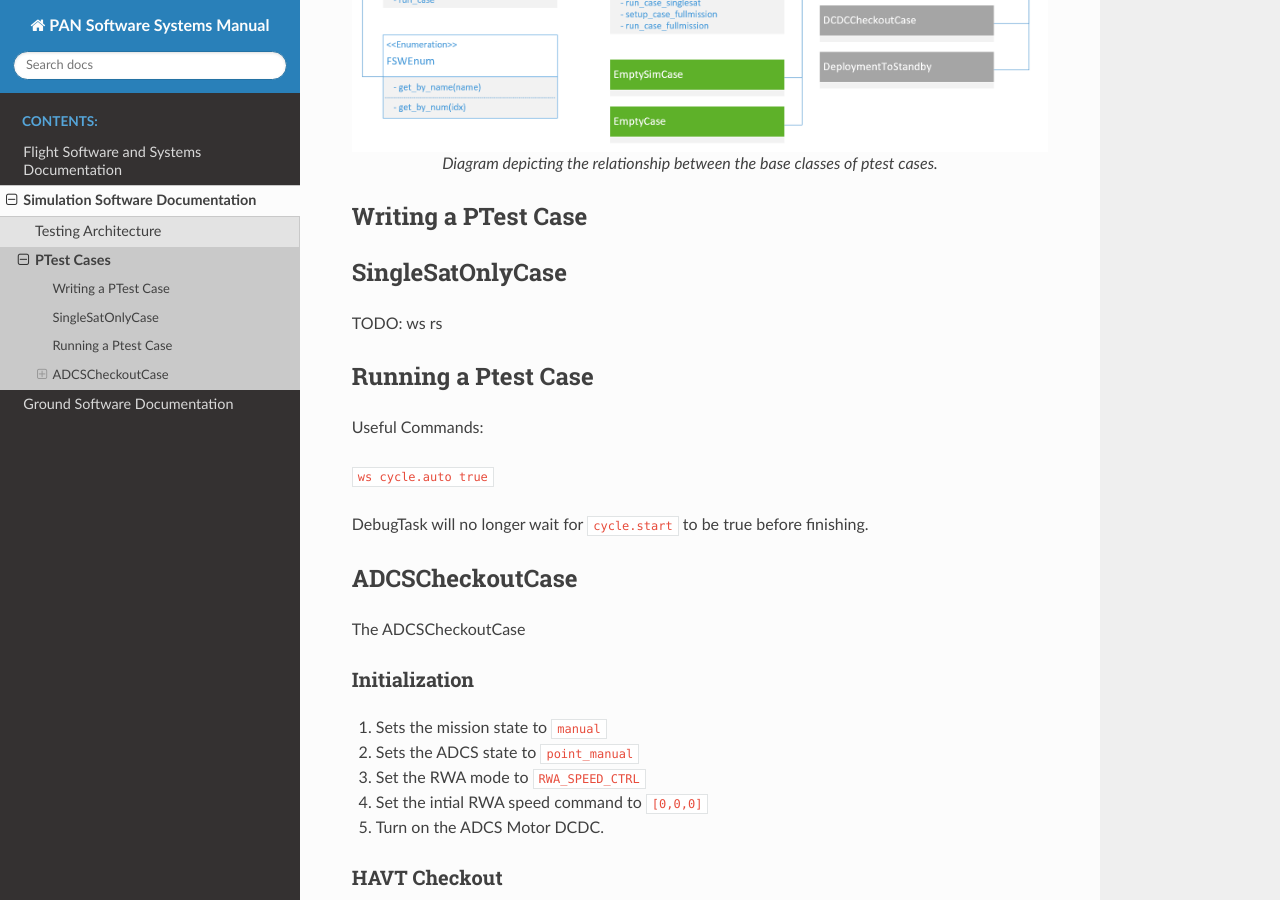
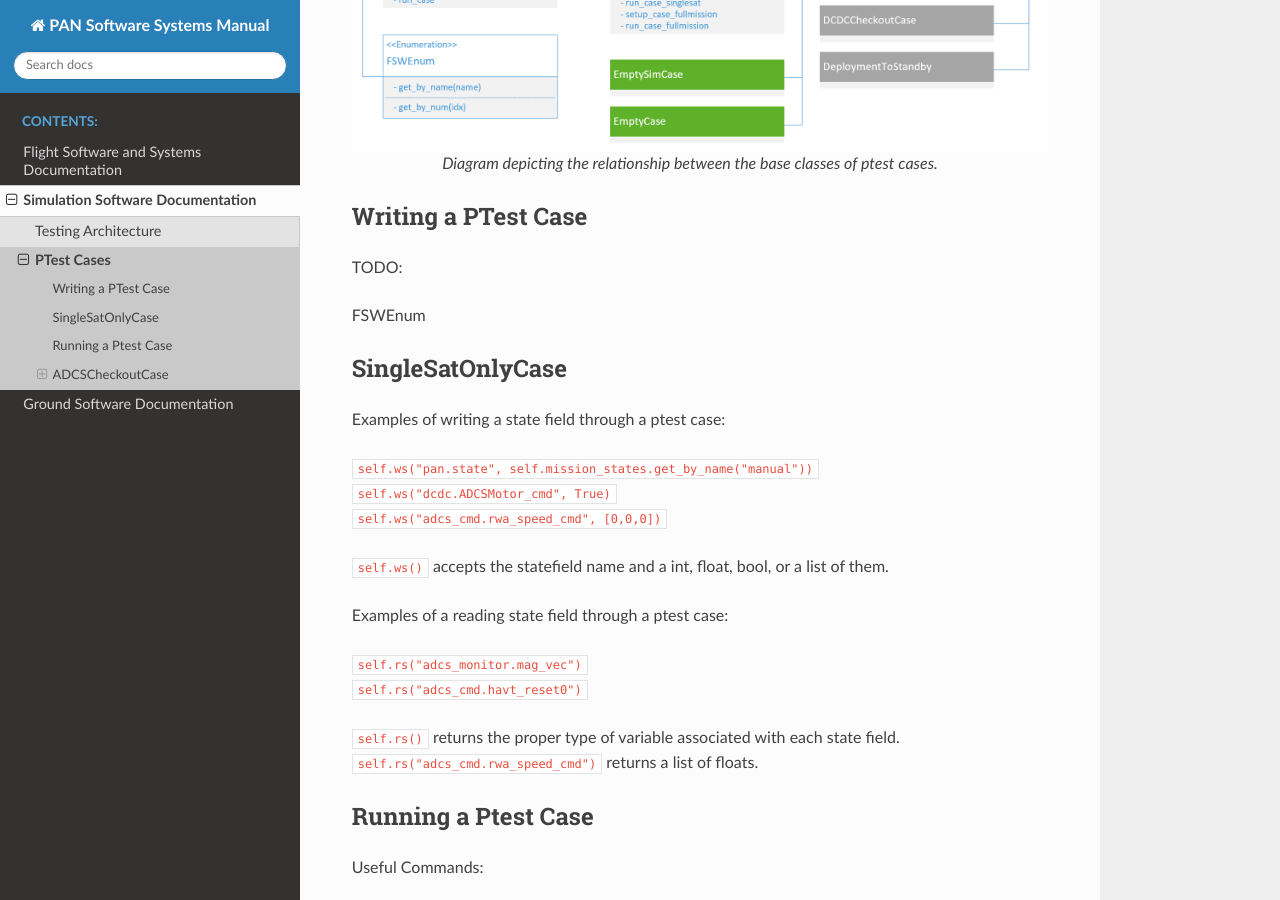
Before and after one commit to pathfinder-for-autonomous-navigation/Documentation, a Sphinx documentation site: the page built from source/psim/ptest_cases.rst, in a window 1280 px wide and 900 px high, scrolled down 542 px. Built offline with Sphinx 7.4.7 and the Read the Docs theme 2.0.0, drawn with Linux system fonts in a browser that asks for light colours.

Commit message:
some ptest documentation

```diff
--- a/source/psim/ptest_cases.rst
+++ b/source/psim/ptest_cases.rst
@@ -21,20 +21,37 @@ See below for an inheritance diagram of the ptest case base classes:
 Writing a PTest Case
 --------------------
 
+TODO:
+
+FSWEnum
+
 SingleSatOnlyCase
 -----------------
 
-TODO:
-ws rs
+Examples of writing a state field through a ptest case:
+
+| ``self.ws("pan.state", self.mission_states.get_by_name("manual"))``
+| ``self.ws("dcdc.ADCSMotor_cmd", True)``
+| ``self.ws("adcs_cmd.rwa_speed_cmd", [0,0,0])``
+
+
+``self.ws()`` accepts the statefield name and a int, float, bool, or a list of them.
+
+Examples of a reading state field through a ptest case:
+
+| ``self.rs("adcs_monitor.mag_vec")``
+| ``self.rs("adcs_cmd.havt_reset0")``
+
+| ``self.rs()`` returns the proper type of variable associated with each state field.
+| ``self.rs("adcs_cmd.rwa_speed_cmd")`` returns a list of floats.
 
 Running a Ptest Case
 --------------------
 
 Useful Commands:
 
-``ws cycle.auto true``
-
-DebugTask will no longer wait for ``cycle.start`` to be true before finishing.
+| ``ws cycle.auto true``
+| DebugTask will no longer wait for ``cycle.start`` to be true before finishing.
 
 ADCSCheckoutCase
 ----------------
```
